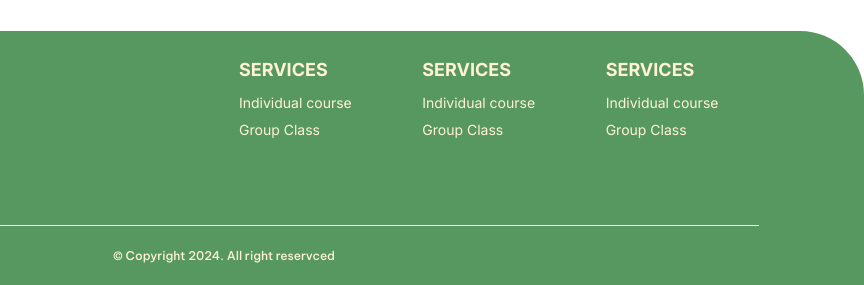
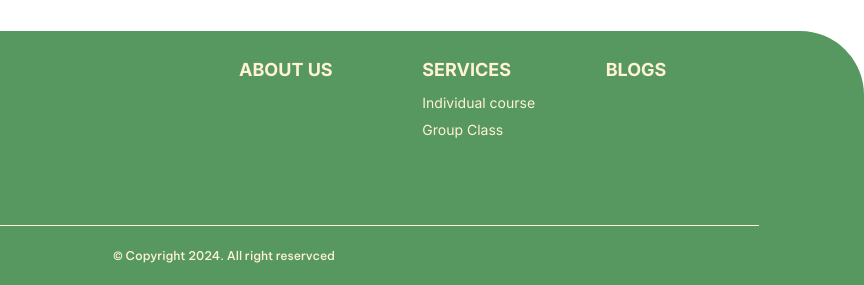
Before and after one commit to CristianToan/enhancement, a plain HTML site: page about.html in a window 1280 px wide. Shown: the part 5582-5867 px from the top of the page, 416-1280 px from the left. Drawn offline with nearby package versions, Linux system fonts and the light colour scheme; files whose address does not match are found by name.

Commit message:
fix footer about

```diff
--- a/about.html
+++ b/about.html
@@ -709,20 +709,9 @@
                                     <div class="col-12 col-md-4">
                                         <div class="footer-main__menu">
                                             <h5 class="text-uppercase">
-                                                Services
+                                                About us
                                             </h5>
-                                            <ul class="pl-0">
-                                                <li>
-                                                    <a href="">
-                                                        Individual course
-                                                    </a>
-                                                </li>
-                                                <li>
-                                                    <a href="">
-                                                        Group Class
-                                                    </a>
-                                                </li>
-                                            </ul>
+
                                         </div>
                                     </div>
                                     <div class="col-12 col-md-4 mb-4 mb-md-0">
@@ -747,20 +736,8 @@
                                     <div class="col-12 col-md-4">
                                         <div class="footer-main__menu">
                                             <h5 class="text-uppercase">
-                                                Services
+                                                Blogs
                                             </h5>
-                                            <ul class="pl-0">
-                                                <li>
-                                                    <a href="">
-                                                        Individual course
-                                                    </a>
-                                                </li>
-                                                <li>
-                                                    <a href="">
-                                                        Group Class
-                                                    </a>
-                                                </li>
-                                            </ul>
                                         </div>
                                     </div>
                                 </div>
```
